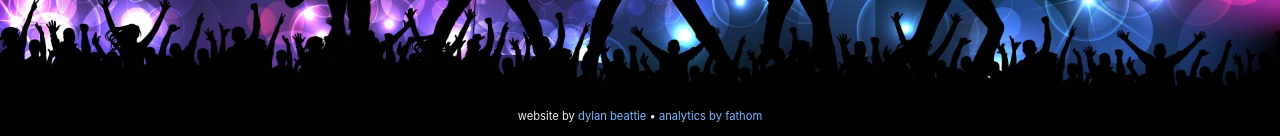
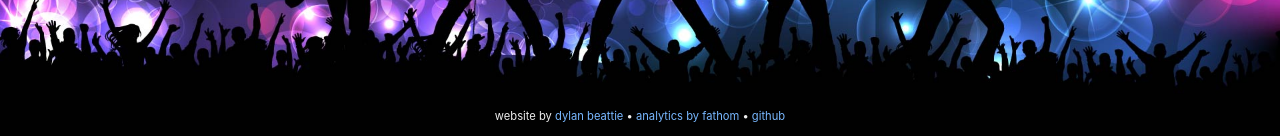
Before and after one commit to dylanbeattie/guitaraoke.live, a Jekyll site: the page built from index.md, in a window 1280 px wide and 900 px high, scrolled down 2681 px. Shown: the part 761-897 px from the top of the window. Built offline with Jekyll 4.4.1, drawn with Linux system fonts in a browser that asks for light colours; comment, search, counter and statistics services are not loaded.

Commit message:
Add Github link to footer

```diff
--- a/_includes/footer.html
+++ b/_includes/footer.html
@@ -1,3 +1,3 @@
 <footer class="site-footer h-card">
-  website by <a href="https://dylanbeattie.net/">dylan beattie</a> • <a href="https://app.usefathom.com/share/sawegtuq/guitaraoke.live">analytics by fathom</a>
+  website by <a href="https://dylanbeattie.net/">dylan beattie</a> • <a href="https://app.usefathom.com/share/sawegtuq/guitaraoke.live">analytics by fathom</a> • <a href="https://github.com/dylanbeattie/guitaraoke.live">github</a>
 </footer>
```
